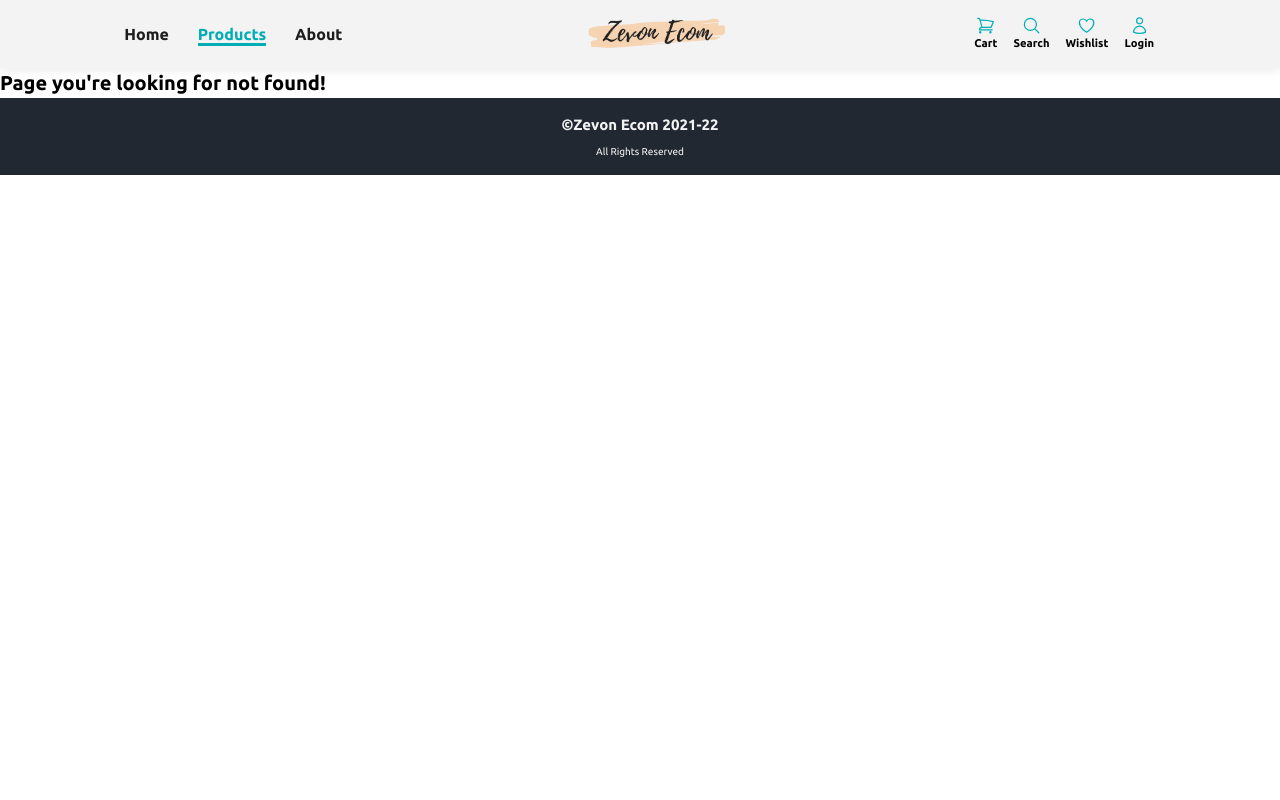
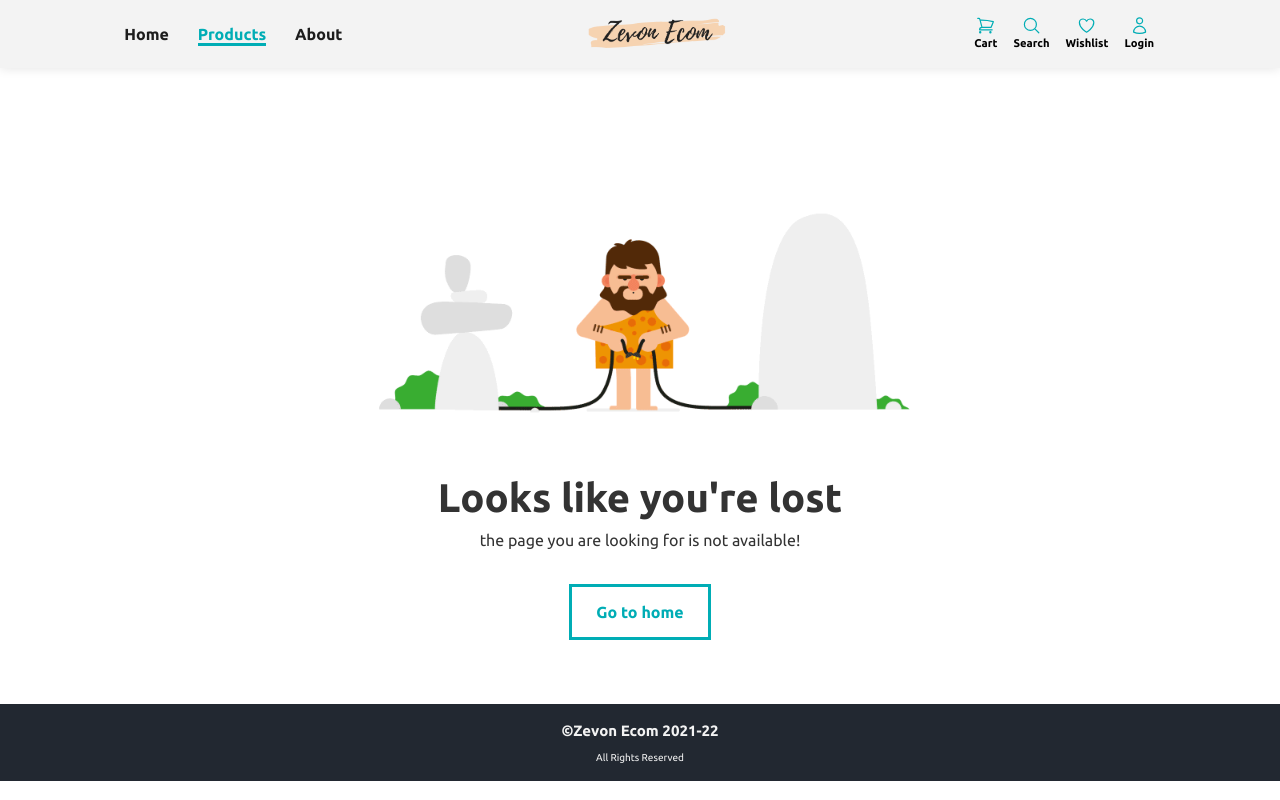
Before and after one commit to Himanshu-bishtt/zevon-ecom, a React (Vite) app: page /products/1/1 in a window 1280 px wide. Before the commit this address had no page. Built offline with nearby package versions, Linux system fonts and the light colour scheme.

Commit message:
404 page updated with gif and content

```diff
--- a/src/App.scss
+++ b/src/App.scss
@@ -45,3 +45,8 @@
     background-color: $color-3;
   }
 }
+
+.main-heading {
+  font-size: 2.5rem;
+  color: $color-grey;
+}
--- a/src/assets/index.js
+++ b/src/assets/index.js
@@ -4,6 +4,7 @@ import heroBanner2 from './hero-banner-2.jpg';
 import logo from './logo.png';
 import menBanner from './men-banner.jpg';
 import womenBanner from './women-banner.jpg';
+import pageNotFound from './page-not-found.gif';
 import person1 from './person1.jpg';
 import person2 from './person2.jpg';
 import person3 from './person3.jpg';
@@ -15,6 +16,7 @@ export {
   menBanner,
   womenBanner,
   logo,
+  pageNotFound,
   person1,
   person2,
   person3,
--- a/src/index.css
+++ b/src/index.css
@@ -32,7 +32,7 @@ html {
 
 a {
   text-decoration: none;
-  color: #1d1d1d;
+  color: #333;
 }
 
 ul {
--- a/src/pages/About/About.jsx
+++ b/src/pages/About/About.jsx
@@ -10,7 +10,7 @@ const About = () => {
       <div className={classes.top}>
         <img className={classes.image} src={aboutUs} alt="about us page" />
         <div className={classes.content}>
-          <h1>About Us</h1>
+          <h1 className="main-heading">About Us</h1>
           <p>
             Lorem, ipsum dolor sit amet consectetur adipisicing elit. Delectus
             placeat vitae similique tempore possimus, nostrum nam maiores. Totam
@@ -27,7 +27,7 @@ const About = () => {
         </div>
       </div>
       <div className={classes.bottom}>
-        <h1>Team</h1>
+        <h1 className="main-heading">Team</h1>
         <div className={classes.items}>
           <div className={classes.item}>
             <img src={person1} alt="person 1" />
--- a/src/pages/About/About.module.scss
+++ b/src/pages/About/About.module.scss
@@ -18,14 +18,11 @@
 }
 
 .content {
-  h1 {
-    font-size: 2rem;
-    margin-bottom: 1rem;
-  }
-
   p {
     font-size: 1rem;
     line-height: 1.9;
+    margin-top: 0.4rem;
+    color: $color-grey;
   }
 }
 
@@ -36,10 +33,6 @@
   row-gap: 2rem;
   padding: 2rem 2rem 5rem 2rem;
   background-color: $color-white;
-
-  h1 {
-    font-size: 2rem;
-  }
 
   .items {
     display: flex;
--- a/src/pages/NotFound/PageNotFound.jsx
+++ b/src/pages/NotFound/PageNotFound.jsx
@@ -1,7 +1,26 @@
 import React from 'react';
+import { Link } from 'react-router-dom';
+
+import { pageNotFound } from '../../assets';
+import classes from './PageNotFound.module.scss';
 
 const PageNotFound = () => {
-  return <h1>{"Page you're looking for not found!"}</h1>;
+  return (
+    <section className={classes.pageNotFound}>
+      <img
+        className={classes.image}
+        src={pageNotFound}
+        alt="page not found gif"
+      />
+      <div className={classes.content}>
+        <h1>Looks like you're lost</h1>
+        <p>the page you are looking for is not available!</p>
+        <Link to={'/'} className="btn">
+          Go to home
+        </Link>
+      </div>
+    </section>
+  );
 };
 
 export default PageNotFound;
--- /dev/null
+++ b/src/pages/NotFound/PageNotFound.module.scss
@@ -0,0 +1,41 @@
+@import '../../sass/Variables.scss';
+
+.pageNotFound {
+  display: flex;
+  flex-direction: column;
+  align-items: center;
+  justify-content: center;
+}
+
+.image {
+  height: 30rem;
+  background-position: center;
+}
+
+.content {
+  color: $color-grey;
+  text-align: center;
+  display: flex;
+  flex-direction: column;
+  align-items: center;
+  margin-bottom: 4rem;
+  margin-top: -5rem;
+  z-index: 1;
+
+  h1 {
+    font-size: 2.5rem;
+  }
+
+  p {
+    font-size: 1rem;
+    margin-bottom: 2rem;
+  }
+
+  a {
+    color: $color-3;
+
+    &:hover {
+      color: $color-white;
+    }
+  }
+}
```
Also changed, not shown: src/assets/page-not-found.gif (added).
